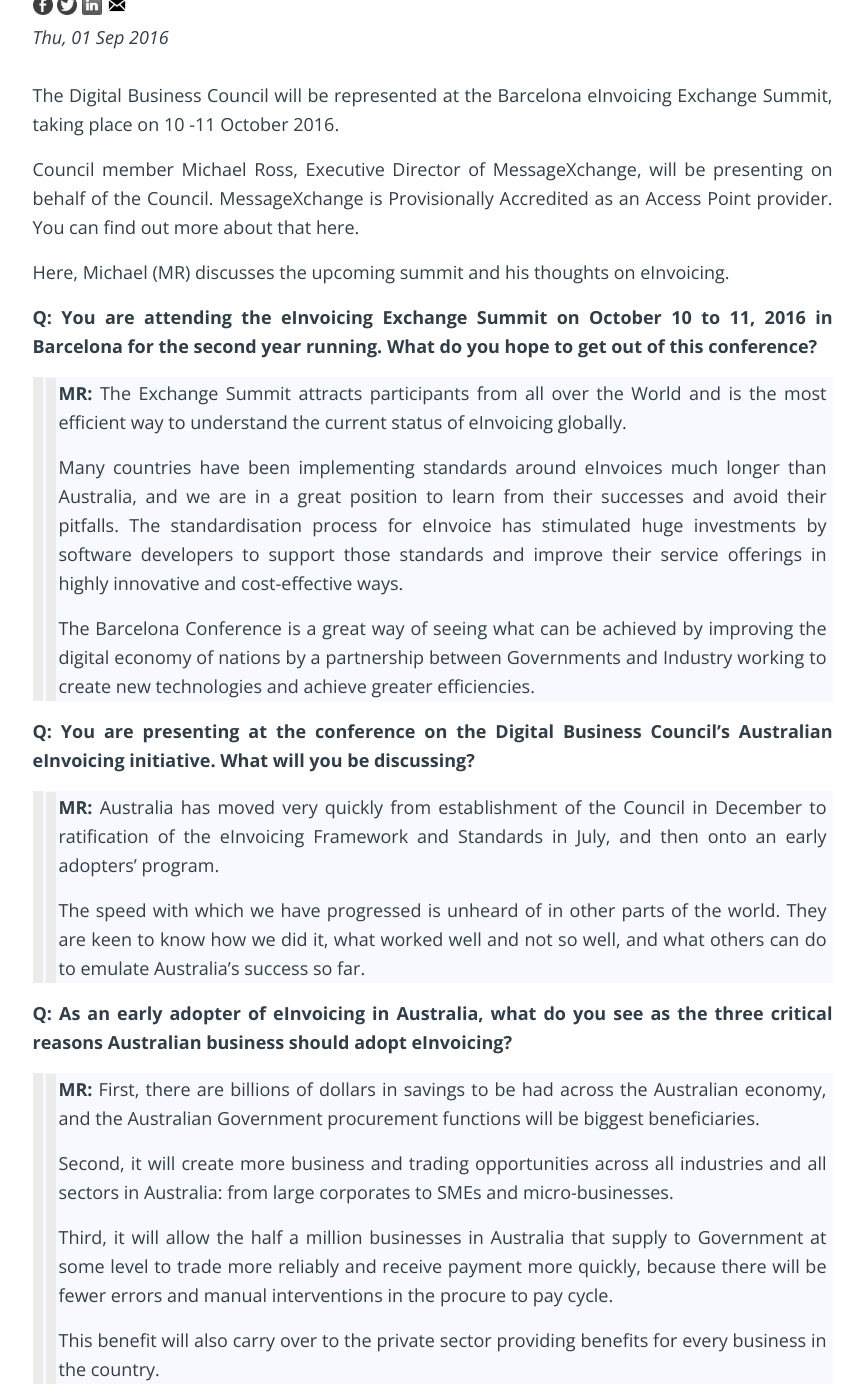
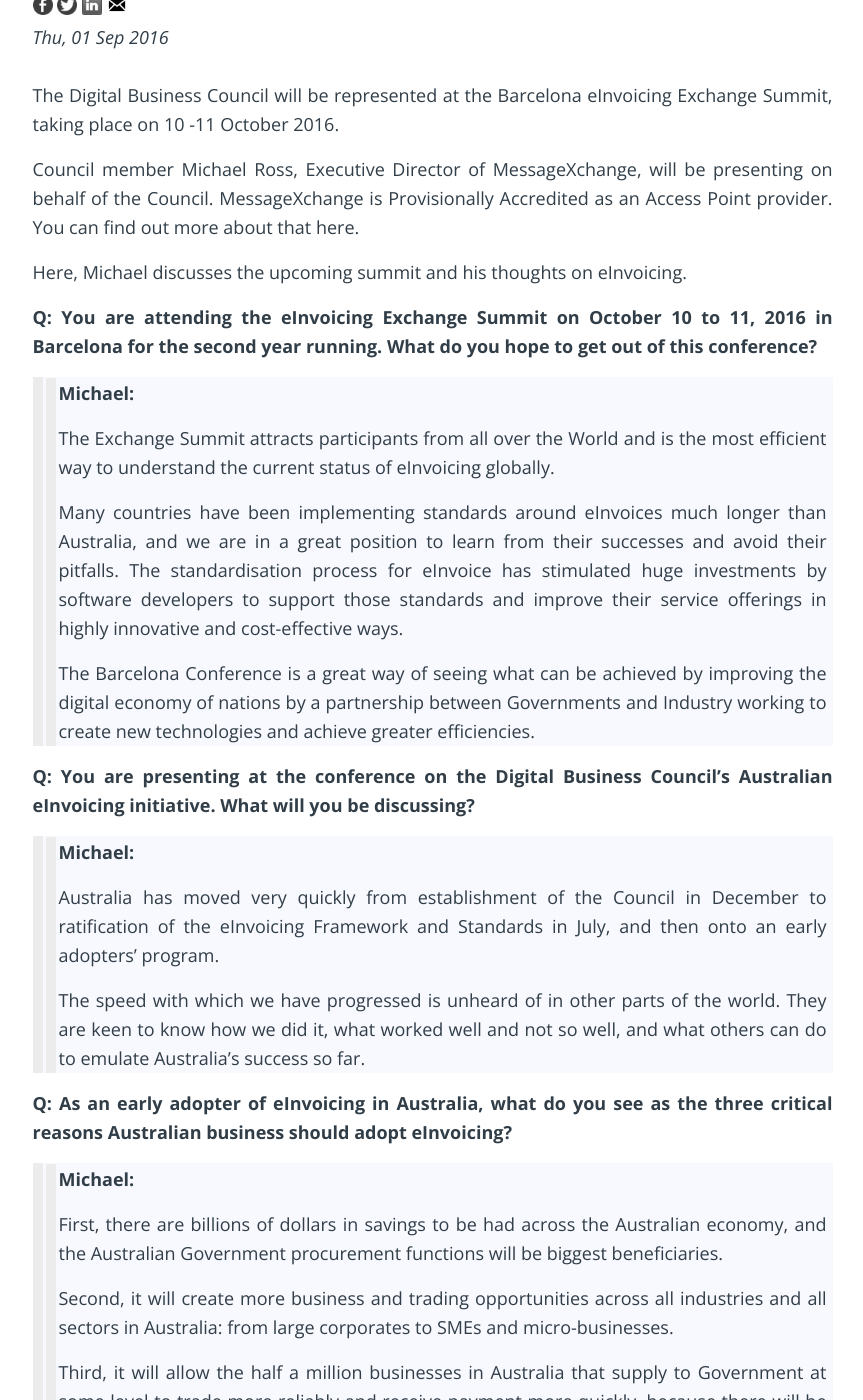
Before and after one commit to Digital-Business-Council/Digital-Business-Council.github.io, a Jekyll site: the page built from _posts/blogs/2016-09-01-Barcelona1.md, in a window 1280 px wide and 1400 px high, scrolled down 403 px. Shown: the whole window, without its empty margins (225-1088 px from the left). Built offline with Jekyll 4.4.1, drawn with Linux system fonts in a browser that asks for light colours; comment, search, counter and statistics services are not loaded.

Commit message:
Update 2016-09-01-Barcelona1.md

```diff
--- a/_posts/blogs/2016-09-01-Barcelona1.md
+++ b/_posts/blogs/2016-09-01-Barcelona1.md
@@ -13,11 +13,13 @@
 
 Council member Michael Ross, Executive Director of MessageXchange, will be presenting on behalf of the Council. MessageXchange is Provisionally Accredited as an Access Point provider. You can find out more about that here.
 
-Here, Michael (MR) discusses the upcoming summit and his thoughts on eInvoicing.
+Here, Michael discusses the upcoming summit and his thoughts on eInvoicing.
 
 **Q: You are attending the eInvoicing Exchange Summit on October 10 to 11, 2016 in Barcelona for the second year running. What do you hope to get out of this conference?**
 
->> **MR:** The Exchange Summit attracts participants from all over the World and is the most efficient way to understand the current status of eInvoicing globally.
+>> **Michael:**
+>>
+>> The Exchange Summit attracts participants from all over the World and is the most efficient way to understand the current status of eInvoicing globally.
 >>
 >> Many countries have been implementing standards around eInvoices much longer than Australia, and we are in a great position to learn from their successes and avoid their pitfalls. The standardisation process for eInvoice has stimulated huge investments by software developers to support those standards and improve their service offerings in highly innovative and cost-effective ways.
 >>
@@ -25,13 +27,17 @@
 
 **Q: You are presenting at the conference on the Digital Business Council’s Australian eInvoicing initiative. What will you be discussing?**
 
->> **MR:** Australia has moved very quickly from establishment of the Council in December to ratification of the eInvoicing Framework and Standards in July, and then onto an early adopters’ program.
+>> **Michael:**
+>>
+>> Australia has moved very quickly from establishment of the Council in December to ratification of the eInvoicing Framework and Standards in July, and then onto an early adopters’ program.
 >>
 >> The speed with which we have progressed is unheard of in other parts of the world. They are keen to know how we did it, what worked well and not so well, and what others can do to emulate Australia’s success so far.
 
 **Q: As an early adopter of eInvoicing in Australia, what do you see as the three critical reasons Australian business should adopt eInvoicing?**
 
->> **MR:** First, there are billions of dollars in savings to be had across the Australian economy, and the Australian Government procurement functions will be biggest beneficiaries.
+>> **Michael:**
+>>
+>> First, there are billions of dollars in savings to be had across the Australian economy, and the Australian Government procurement functions will be biggest beneficiaries.
 >>
 >> Second, it will create more business and trading opportunities across all industries and all sectors in Australia: from large corporates to SMEs and micro-businesses.
 >>
@@ -41,7 +47,9 @@
 
 **Q: Did you have any challenges to overcome in going down the eInvoicing path?**
 
->> **MR:** There are always challenges! The biggest one with eInvoicing is communicating what it is (and isn’t), and how to adopt it. Most businesses intuitively understand why it’s a good thing; the issue is how to make it happen cheaply and easily.
+>> **Michael:**
+>>
+>> There are always challenges! The biggest one with eInvoicing is communicating what it is (and isn’t), and how to adopt it. Most businesses intuitively understand why it’s a good thing; the issue is how to make it happen cheaply and easily.
 >>
 >> The work of the Council is helping that considerably because now software providers can build their products to a common standard confident that there will be user-base for their product. This is good news for both the user and developer.
 
```
